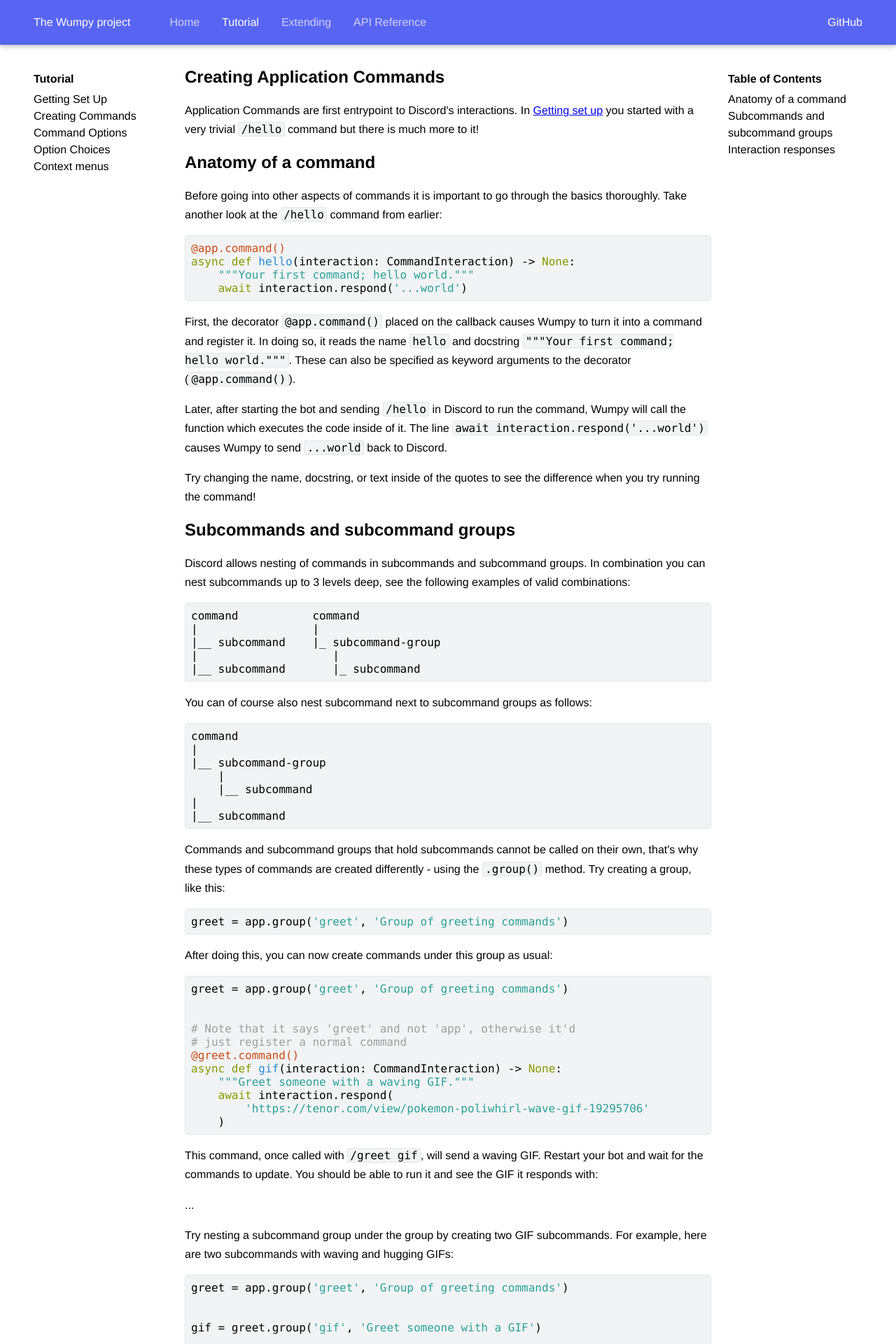
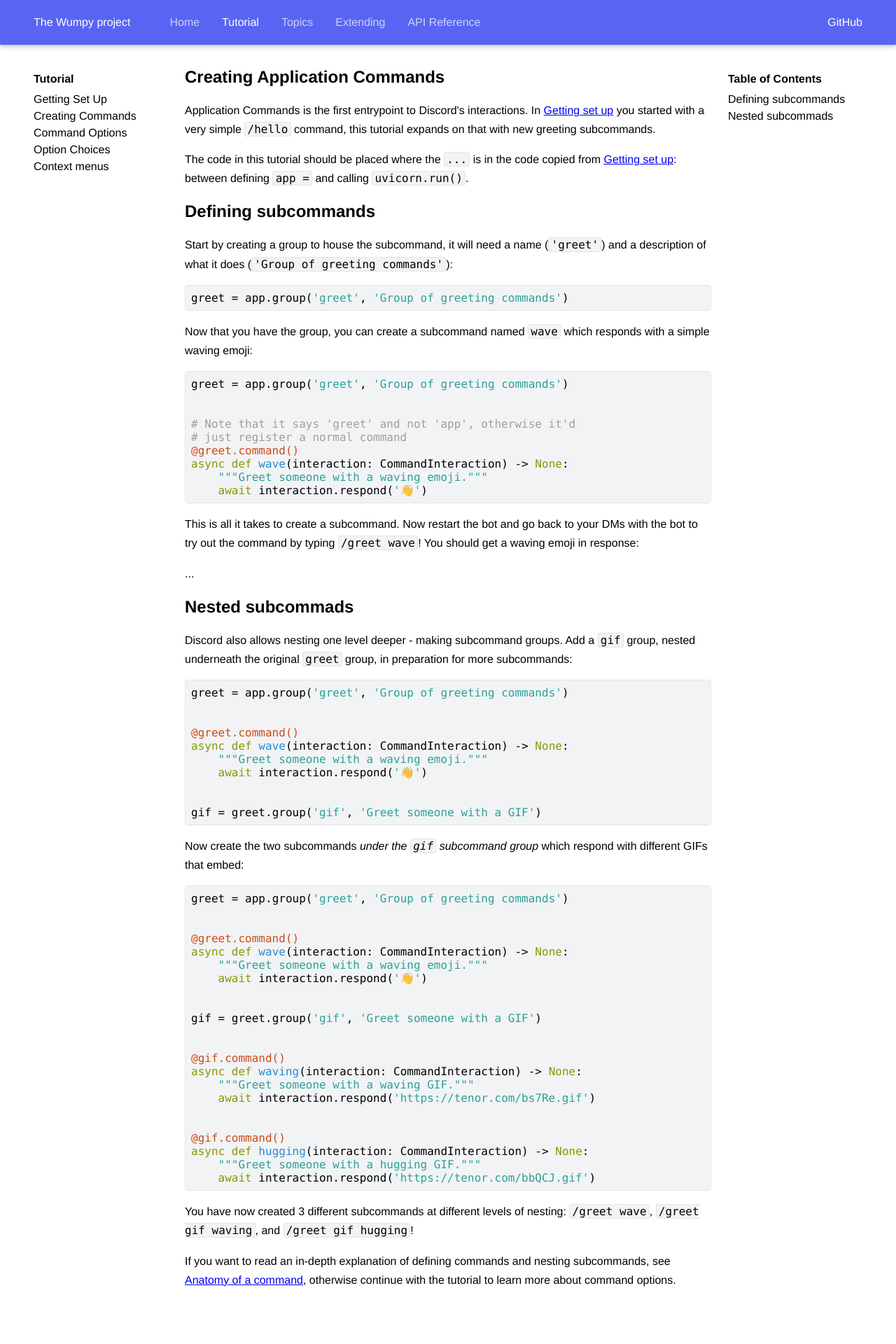
Before and after one commit to wumpyproject/docs, an MkDocs documentation site: the page built from docs/tutorial/creating-commands.md, in a window 1280 px wide. Shown: the top 1920 px of the page at 70% size. Built offline with MkDocs 1.6.1, drawn with Linux system fonts in a browser that asks for light colours; some of the changed text lies outside the part shown.

Commit message:
Move tutorial explanation into separate new page for creating commands
This is according to Diátaxis.

````diff
--- /dev/null
+++ b/docs/topics/anatomy-of-a-command.md
@@ -0,0 +1,76 @@
+# Anatomy of a command
+
+This page explains how application commands work in Wumpy and how they have
+been designed.
+
+## Implicit information
+
+The library takes advantage of runtime introspection to be able to implicitly
+extract information from the command callback. Take the following `/hello`
+command as an example:
+
+```python
+@app.command()
+async def hello(interaction: CommandInteraction) -> None:
+    """Your first command; hello world."""
+    await interaction.respond('...world')
+```
+
+First, the decorator `@app.command()` placed on the callback causes Wumpy to
+turn it into a command and register it. In doing so, it implicitly reads the
+name `hello` and docstring `"""Your first command; hello world."""` which get
+set as command's name and description. If the docstring spans multiple lines,
+only the first line (called the summary) is used for the command's description.
+
+Additionally, the library also reads the callback's parameter list for the
+command options. Take a look at the following more complex example from the
+command options tutorial:
+
+```python
+@app.command()
+async def echo(
+        interaction: CommandInteraction,
+        text: str = Option(description='Text to repeat'),
+        signature: str = Option('', description='Footer signature')
+) -> None:
+    """Have the bot echo back the specified text."""
+    if signature:
+        text += f'\n\n---\n{signature}'
+
+    await interaction.respond(text)
+```
+
+The library reads the parameter list and understands that there are two options
+named `text` and `signature`. The callback's defaults contain the option
+instances used and the annotations of `str` means that the option type is set
+to string.
+
+## Subcommands and subcommand groups
+
+Discord allows nesting of commands in subcommands and subcommand groups. In
+combination you can nest subcommands up to 3 levels deep, see the following
+examples of valid combinations:
+
+```
+command           command
+|                 |
+|__ subcommand    |_ subcommand-group
+|                    |
+|__ subcommand       |_ subcommand
+```
+
+You can of course also nest subcommand next to subcommand groups as follows:
+
+```
+command
+|
+|__ subcommand-group
+    |
+    |__ subcommand
+|
+|__ subcommand
+```
+
+Commands and subcommand groups that hold subcommands cannot be called on their
+own, that's why these types of commands are created differently - using the
+`.group()` method. Try creating a group, like this:
--- a/docs/tutorial/creating-commands.md
+++ b/docs/tutorial/creating-commands.md
@@ -1,69 +1,24 @@
 # Creating Application Commands
 
-Application Commands are first entrypoint to Discord's interactions. In
-[Getting set up](./getting-set-up/) you started with a very trivial `/hello`
-command but there is much more to it!
+Application Commands is the first entrypoint to Discord's interactions. In
+[Getting set up](./getting-set-up/) you started with a very simple `/hello`
+command, this tutorial expands on that with new greeting subcommands.
 
-## Anatomy of a command
+The code in this tutorial should be placed where the `...` is in the code
+copied from [Getting set up](./getting-set-up): between defining `app =` and
+calling `uvicorn.run()`.
 
-Before going into other aspects of commands it is important to go through the
-basics thoroughly. Take another look at the `/hello` command from earlier:
+## Defining subcommands
 
-```python
-@app.command()
-async def hello(interaction: CommandInteraction) -> None:
-    """Your first command; hello world."""
-    await interaction.respond('...world')
-```
-
-First, the decorator `@app.command()` placed on the callback causes Wumpy to
-turn it into a command and register it. In doing so, it reads the name `hello`
-and docstring `"""Your first command; hello world."""`. These can also be
-specified as keyword arguments to the decorator (`@app.command()`).
-
-Later, after starting the bot and sending `/hello` in Discord to run the
-command, Wumpy will call the function which executes the code inside of it.
-The line `await interaction.respond('...world')` causes Wumpy to send
-`...world` back to Discord.
-
-Try changing the name, docstring, or text inside of the quotes to see the
-difference when you try running the command!
-
-## Subcommands and subcommand groups
-
-Discord allows nesting of commands in subcommands and subcommand groups. In
-combination you can nest subcommands up to 3 levels deep, see the following
-examples of valid combinations:
-
-```
-command           command
-|                 |
-|__ subcommand    |_ subcommand-group
-|                    |
-|__ subcommand       |_ subcommand
-```
-
-You can of course also nest subcommand next to subcommand groups as follows:
-
-```
-command
-|
-|__ subcommand-group
-    |
-    |__ subcommand
-|
-|__ subcommand
-```
-
-Commands and subcommand groups that hold subcommands cannot be called on their
-own, that's why these types of commands are created differently - using the
-`.group()` method. Try creating a group, like this:
+Start by creating a group to house the subcommand, it will need a name
+(`'greet'`) and a description of what it does (`'Group of greeting commands'`):
 
 ```python
 greet = app.group('greet', 'Group of greeting commands')
 ```
 
-After doing this, you can now create commands under this group as usual:
+Now that you have the group, you can create a subcommand named `wave` which
+responds with a simple waving emoji:
 
 ```python
 greet = app.group('greet', 'Group of greeting commands')
@@ -72,24 +27,47 @@ greet = app.group('greet', 'Group of greeting commands')
 # Note that it says 'greet' and not 'app', otherwise it'd
 # just register a normal command
 @greet.command()
-async def gif(interaction: CommandInteraction) -> None:
-    """Greet someone with a waving GIF."""
-    await interaction.respond(
-        'https://tenor.com/view/pokemon-poliwhirl-wave-gif-19295706'
-    )
+async def wave(interaction: CommandInteraction) -> None:
+    """Greet someone with a waving emoji."""
+    await interaction.respond('👋')
 ```
 
-This command, once called with `/greet gif`, will send a waving GIF. Restart
-your bot and wait for the commands to update. You should be able to run it and
-see the GIF it responds with:
+This is all it takes to create a subcommand. Now restart the bot and go back
+to your DMs with the bot to try out the command by typing `/greet wave`! You
+should get a waving emoji in response:
 
 ...
 
-Try nesting a subcommand group under the group by creating two GIF subcommands.
-For example, here are two subcommands with waving and hugging GIFs:
+## Nested subcommads
+
+Discord also allows nesting one level deeper - making subcommand groups.
+Add a `gif` group, nested underneath the original `greet` group, in
+preparation for more subcommands:
 
 ```python
 greet = app.group('greet', 'Group of greeting commands')
+
+
+@greet.command()
+async def wave(interaction: CommandInteraction) -> None:
+    """Greet someone with a waving emoji."""
+    await interaction.respond('👋')
+
+
+gif = greet.group('gif', 'Greet someone with a GIF')
+```
+
+Now create the two subcommands *under the `gif` subcommand group* which respond
+with different GIFs that embed:
+
+```python
+greet = app.group('greet', 'Group of greeting commands')
+
+
+@greet.command()
+async def wave(interaction: CommandInteraction) -> None:
+    """Greet someone with a waving emoji."""
+    await interaction.respond('👋')
 
 
 gif = greet.group('gif', 'Greet someone with a GIF')
@@ -107,18 +85,9 @@ async def hugging(interaction: CommandInteraction) -> None:
     await interaction.respond('https://tenor.com/bbQCJ.gif')
 ```
 
-Try playing around with this more and when you're done continue reading about
-passing options to commands in the next page.
+You have now created 3 different subcommands at different levels of nesting:
+`/greet wave`, `/greet gif waving`, and `/greet gif hugging`!
 
-## Interaction responses
-
-Commands cannot always produce a result within the 3 second timeframe that
-Discord requires a response to be sent. In this case you can instead call
-`await interaction.defer()` which will display a "is thinking..." message
-to the user.
-
-```python
-@app.command()
-async def think(interaction: CommandInteraction) -> None:
-    await interaction.defer()
-```
+If you want to read an in-depth explanation of defining commands and nesting
+subcommands, see [Anatomy of a command](../topics/anatomy-of-a-command),
+otherwise continue with the tutorial to learn more about command options.
--- a/mkdocs.yml
+++ b/mkdocs.yml
@@ -35,6 +35,9 @@ nav:
     - Option Choices: 'tutorial/option-choices.md'
     - Context menus: 'tutorial/context-menus.md'
 
+  - Topics:
+    - Anatomy of a command: 'topics/anatomy-of-a-command.md'
+
   - Extending:
     - Introduction: 'extending/index.md'
     - REST ratelimiter: 'extending/rest-ratelimiter.md'
````
